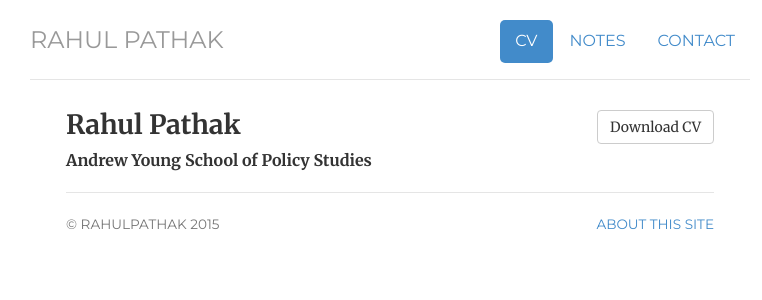
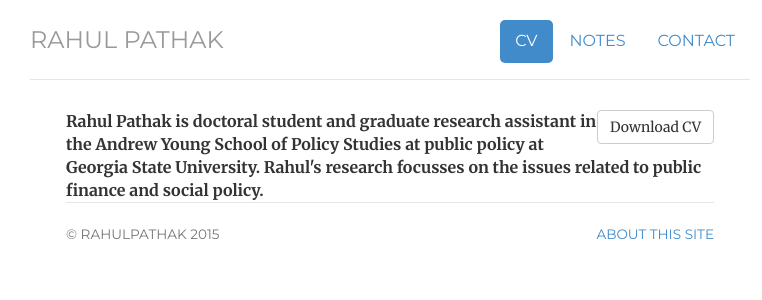
Before and after one commit to pathak-rahul/pathak-rahul.github.io, a Jekyll site: the page built from cv/index.html, in a window 1280 px wide. Shown: the top 300 px of the page, without its empty margins (250-1012 px from the left). Built offline with Jekyll 4.4.1, drawn with Linux system fonts in a browser that asks for light colours.

Commit message:
Update index.html

```diff
--- a/cv/index.html
+++ b/cv/index.html
@@ -11,9 +11,8 @@ description: Current CV for Rahul Pathak
 <div class="cv">
 	<a href="/files/rpathak-cv.pdf" class="btn btn-default pull-right" title="Download CV as PDF">Download CV</a>
 				<div itemscope itemtype="http://data-vocabulary.org/Person">
-				<span itemprop="name"><h2>Rahul Pathak</h2></span>
-				<address>
-				<span itemprop="affiliation"><strong>Andrew Young School of Policy Studies</strong><br></span>
+				<span itemprop="affiliation"><strong>Rahul Pathak is doctoral student and graduate research assistant in the Andrew Young School of Policy Studies at public policy at Georgia State University. Rahul's research focusses on the issues related to public finance and social policy.
+				</strong><br></span>
 
 
 
```
